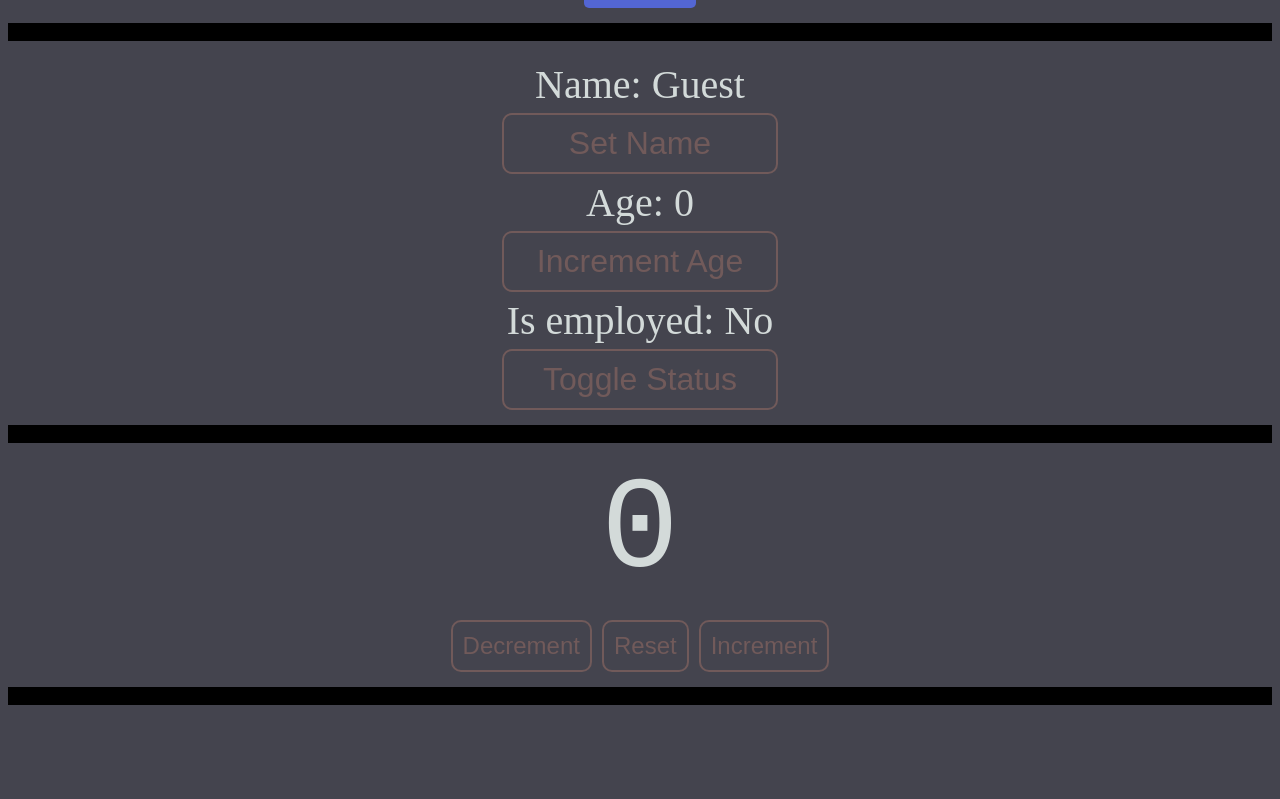
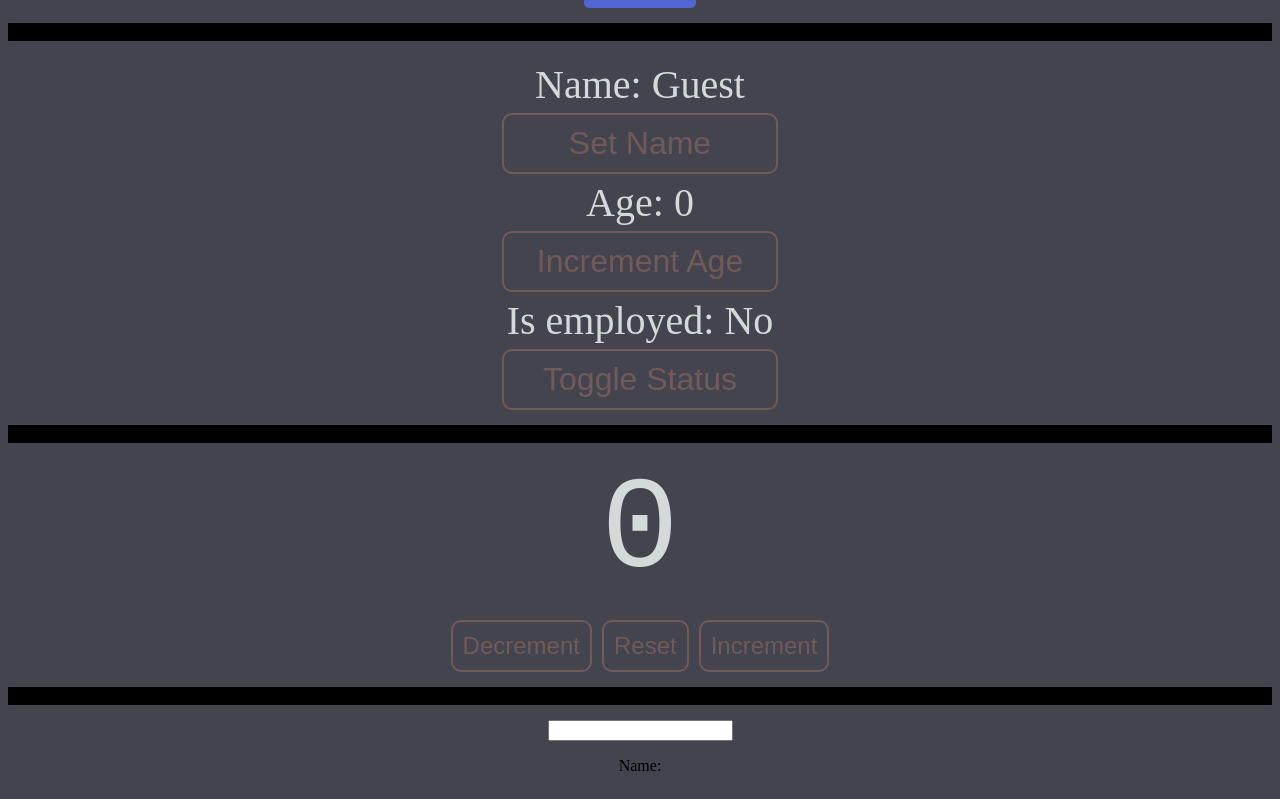
Before and after one commit to highimexy/Learn-React, a React (Vite) app: page / in a window 1280 px wide. Shown: the part 1600-2399 px from the top of the page. Before the commit the page ends 2320 px from the top, so only its background shows below. Built offline with nearby package versions, Linux system fonts and the light colour scheme.

Commit message:
2h:00 onChange

```diff
--- a/src/App.tsx
+++ b/src/App.tsx
@@ -7,6 +7,7 @@ import ProfilePicture from "./Components/ProfilePicture.tsx";
 import MyComponent from "./Components/MyComponent.tsx";
 import Counter from "./Components/Counter.tsx";
 import Divider from "./Components/Divider.tsx";
+import OnChange from "./Components/OnChange.tsx";
 
 function App() {
   const fruits: Fruit[] = [
@@ -43,6 +44,7 @@ function App() {
       <Divider />
       <Counter></Counter>
       <Divider />
+      <OnChange />
     </>
   );
 }
--- /dev/null
+++ b/src/Components/OnChange.tsx
@@ -0,0 +1,20 @@
+import { useState } from "react";
+
+function OnChange() {
+  const [name, setName] = useState("");
+
+  function handleNameChange(event: any) {
+    setName(event.target.value);
+  }
+
+  return (
+    <>
+      <div className="onchange-container">
+        <input value={name} onChange={handleNameChange}></input>
+        <p>Name: {name}</p>
+      </div>
+    </>
+  );
+}
+
+export default OnChange;
--- a/src/Components/ProfilePicture.tsx
+++ b/src/Components/ProfilePicture.tsx
@@ -1,7 +1,7 @@
 function ProfilePicture() {
   const imageURL = "../src/assets/me.png";
 
-  const handleClick = (e) => (e.target.style.display = "none");
+  const handleClick = (e: any) => (e.target.style.display = "none");
   return (
     <>
       <div className="profile-picture-container">
--- a/src/index.css
+++ b/src/index.css
@@ -196,3 +196,10 @@ body {
   justify-content: center;
   gap: 10px;
 }
+
+.onchange-container{
+  display: flex;
+  align-items: center;
+  justify-content: center;
+  flex-direction: column;
+}
```
